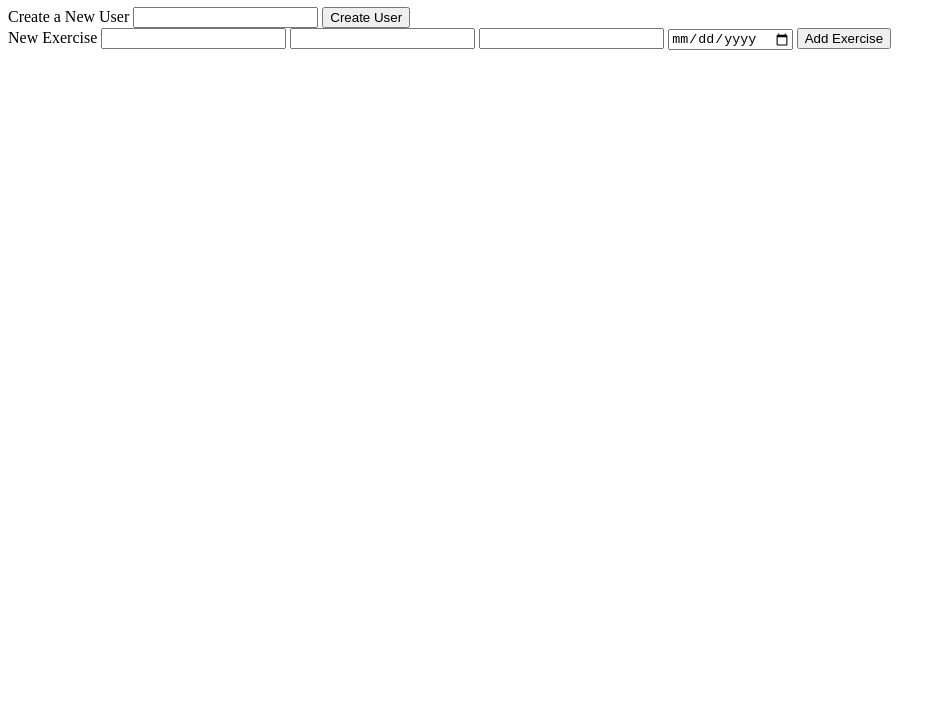
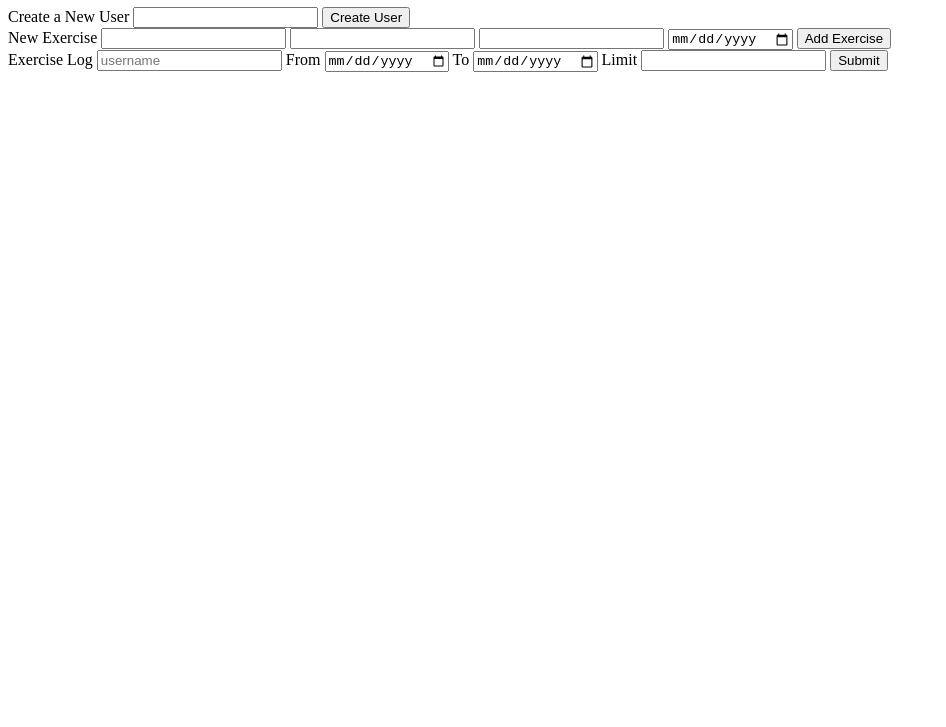
Before and after one commit to chazmcgrill/exercise-tracker, a website: page views/index.html in a window 1280 px wide. Shown: the part 73-800 px from the top of the page, without its empty margins (0-946 px from the left). Drawn offline with Linux system fonts and the light colour scheme.

Commit message:
Create Log Form

```diff
--- a/views/index.html
+++ b/views/index.html
@@ -24,7 +24,17 @@
     <input type="submit" value="Add Exercise">
   </form>
 
-  <form action="" method="get"></form>
+  <form action="./exercise/log" method="get">
+    <label for="username">Exercise Log</label>
+    <input type="text" name="username" placeholder="username">
+    <label for="limit">From</label>
+    <input type="date" name="from">
+    <label for="limit">To</label>
+    <input type="date" name="to">
+    <label for="limit">Limit</label>
+    <input type="number" name="limit" id="limit">
+    <input type="submit" value="Submit">
+  </form>
 
 </body>
 </html>
```
Also changed, not shown: server.js (+9 -3 lines).
